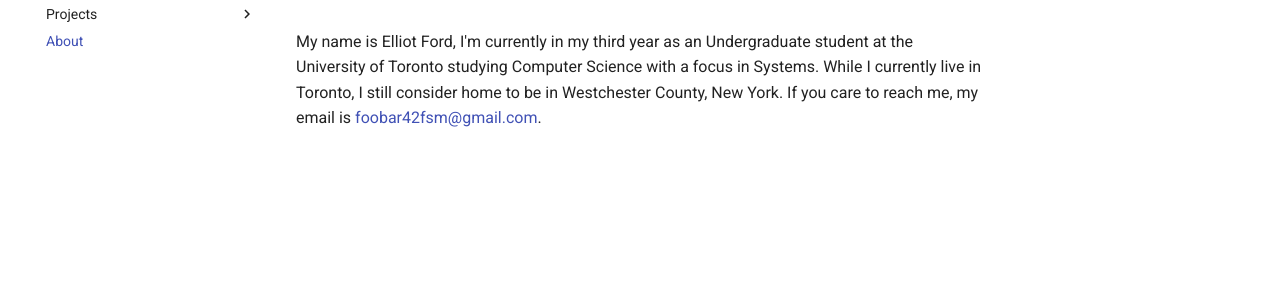
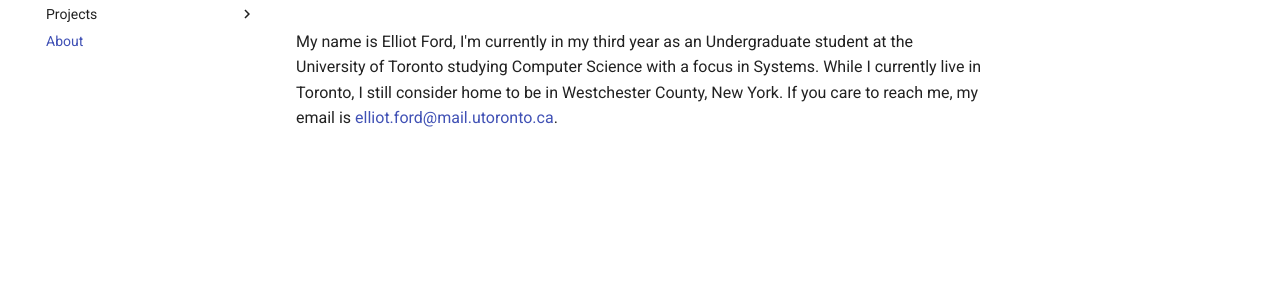
Before and after one commit to Elliot-Ford/Journal, an MkDocs documentation site: the page built from docs/about.md, in a window 1280 px wide. Shown: the part 151-451 px from the top of the page. Built offline with MkDocs 1.6.1 and Material for MkDocs 9.7.7, drawn with Linux system fonts in a browser that asks for light colours; comment, search, counter and statistics services are not loaded; old or Windows-style settings are respelled for this version of MkDocs.

Commit message:
initial commit

```diff
--- a/docs/about.md
+++ b/docs/about.md
@@ -1,2 +1,2 @@
 # About
-My name is Elliot Ford, I'm currently in my third year as an Undergraduate student at the University of Toronto studying Computer Science with a focus in Systems. While I currently live in Toronto, I still consider home to be in Westchester County, New York. If you care to reach me, my email is [foobar42fsm@gmail.com](foobar42fsm@gmail.com).
+My name is Elliot Ford, I'm currently in my third year as an Undergraduate student at the University of Toronto studying Computer Science with a focus in Systems. While I currently live in Toronto, I still consider home to be in Westchester County, New York. If you care to reach me, my email is [elliot.ford@mail.utoronto.ca](elliot.ford@mail.utoronto.ca).
```
